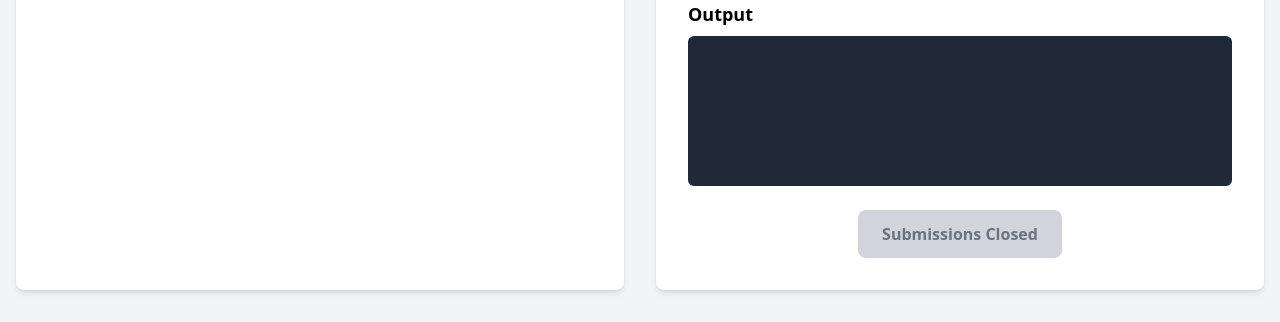
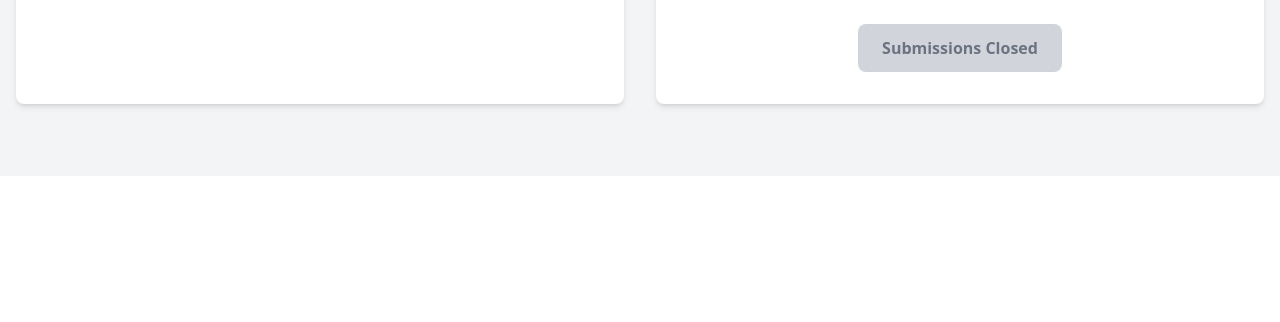
Before and after one commit to Sasikumaran-SA/DevPad, a Flask app: template templates/view_problem.html in a window 1280 px wide. Shown: the part 624-946 px from the top of the page. After the commit the page ends 737 px from the top, so only its background shows below. Run offline with Flask 3, Linux system fonts and the light colour scheme; the template is opened without the code that fills it: values that come from a table or form of the project are taken from there, others are empty; some libraries are stand-ins or nearby versions.

Commit message:
view_problem

```diff
--- a/templates/view_problem.html
+++ b/templates/view_problem.html
@@ -119,18 +119,6 @@
             {{ form.code(class="hidden", id="code") }}
 
 
-            <!-- Add this below your code editor -->
-            <div class_ ="mt-4">
-                <h3 class="text-lg font-semibold mb-2">Output</h3>
-                <!--
-                'output-terminal' is where the JS will write the results.
-                'output-pending' is a loading message we will show/hide.
-                -->
-                <div id="output-pending" class="p-4 bg-gray-700 rounded-md text-gray-300" style="display: none;">
-                    <p>Running your code... Please wait.</p>
-                </div>
-                <pre id="output-terminal" class="p-4 bg-gray-800 rounded-md text-white min-h-[150px] whitespace-pre-wrap"></pre>
-            </div>
 
 
             {% for error in form.code.errors %}
```
